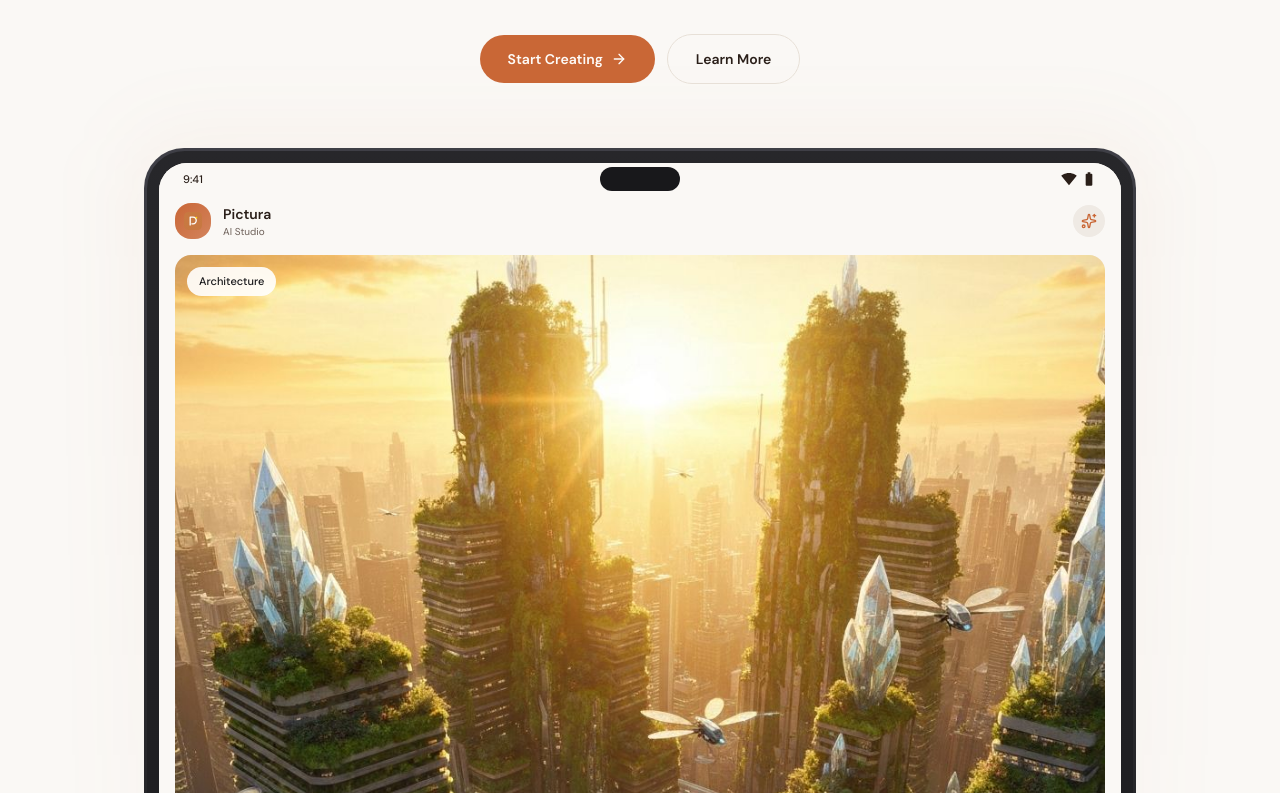
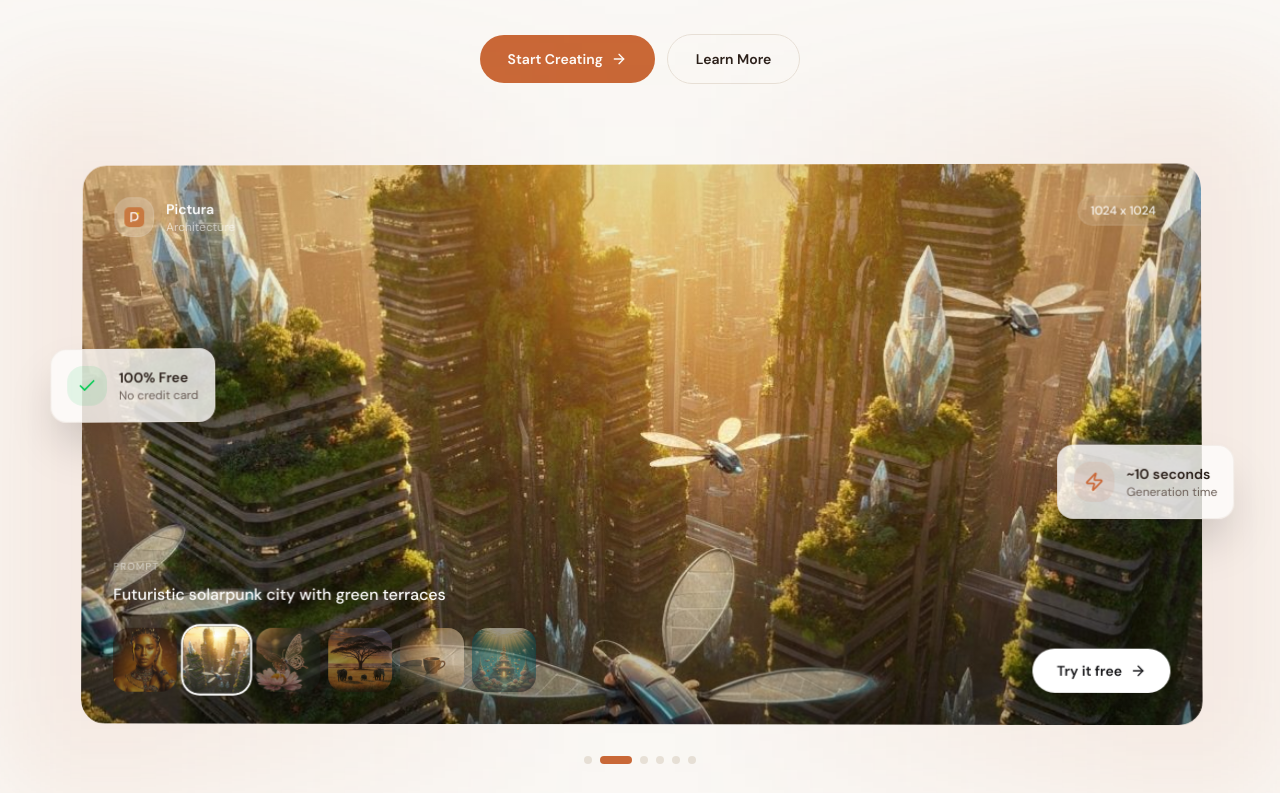
Before and after one commit to Picturaai/Picturaai, a Next.js app: page / in a window 1280 px wide. Shown: the part 427-1220 px from the top of the page. Built offline with nearby package versions, Linux system fonts and the light colour scheme; no server answers.

Commit message:
feat: redesign hero mockup with Apple-style floating display\n\nAdd elegant 3D animation, glassmorphic overlay, and floating stats.

```diff
--- a/components/pictura/landing.tsx
+++ b/components/pictura/landing.tsx
@@ -252,61 +252,40 @@ export function Landing() {
             </motion.div>
           </div>
 
-          {/* Premium Device Mockup - Apple/Samsung style */}
+          {/* Floating Image Showcase - Apple style */}
           <motion.div
-            initial={{ opacity: 0, y: 30 }}
+            initial={{ opacity: 0, y: 50 }}
             animate={{ opacity: 1, y: 0 }}
-            transition={{ duration: 0.8, delay: 0.4, ease: [0.16, 1, 0.3, 1] }}
-            className="mx-auto mt-16 max-w-5xl px-4"
+            transition={{ duration: 1, delay: 0.35, ease: [0.16, 1, 0.3, 1] }}
+            className="relative mx-auto mt-20 max-w-6xl"
+            style={{ perspective: '2000px' }}
           >
-            {/* Device frame */}
-            <div className="relative">
-              {/* Outer device bezel */}
-              <div className="rounded-[2.5rem] bg-gradient-to-b from-zinc-700 via-zinc-800 to-zinc-900 p-[3px] dark:from-zinc-600 dark:via-zinc-700 dark:to-zinc-800">
-                <div className="rounded-[2.35rem] bg-gradient-to-b from-zinc-800 to-zinc-900 p-3 dark:from-zinc-700 dark:to-zinc-800">
-                  {/* Screen */}
-                  <div className="rounded-[1.75rem] bg-background overflow-hidden">
-                    {/* Status bar */}
-                    <div className="flex items-center justify-between px-6 py-2 bg-background">
-                      <span className="text-[11px] font-medium text-foreground">9:41</span>
-                      <div className="absolute left-1/2 -translate-x-1/2 flex items-center gap-2">
-                        <div className="h-6 w-20 rounded-full bg-zinc-900 dark:bg-zinc-950" />
-                      </div>
-                      <div className="flex items-center gap-1">
-                        <svg className="h-4 w-4 text-foreground" fill="currentColor" viewBox="0 0 24 24"><path d="M12.01 21.49L23.64 7c-.45-.34-4.93-4-11.64-4C5.28 3 .81 6.66.36 7l11.63 14.49.01.01.01-.01z"/></svg>
-                        <svg className="h-4 w-4 text-foreground" fill="currentColor" viewBox="0 0 24 24"><path d="M15.67 4H14V2h-4v2H8.33C7.6 4 7 4.6 7 5.33v15.33C7 21.4 7.6 22 8.33 22h7.33c.74 0 1.34-.6 1.34-1.33V5.33C17 4.6 16.4 4 15.67 4z"/></svg>
-                      </div>
+            {/* Main floating card */}
+            <motion.div
+              className="relative mx-4"
+              animate={{
+                rotateX: [0, 1, 0, -1, 0],
+                rotateY: [0, -1, 0, 1, 0],
+              }}
+              transition={{ duration: 20, repeat: Infinity, ease: 'easeInOut' }}
+              style={{ transformStyle: 'preserve-3d' }}
+            >
+              {/* Ambient glow */}
+              <div className="absolute -inset-20 -z-20 opacity-60">
+                <div className="absolute inset-0 bg-gradient-to-r from-primary/20 via-transparent to-primary/20 blur-3xl" />
               </div>
 
-                    {/* App content */}
-                    <div className="px-4 pb-6 pt-2">
-                      {/* App header */}
-                      <div className="flex items-center justify-between mb-4">
-                        <div className="flex items-center gap-3">
-                          <div className="h-9 w-9 rounded-xl bg-gradient-to-br from-primary to-primary/80 flex items-center justify-center">
-                            <PicturaIcon size={18} className="text-white" />
-                          </div>
-                          <div>
-                            <p className="text-sm font-semibold text-foreground">Pictura</p>
-                            <p className="text-[10px] text-muted-foreground">AI Studio</p>
-                          </div>
-                        </div>
-                        <div className="flex items-center gap-2">
-                          <div className="h-8 w-8 rounded-full bg-secondary flex items-center justify-center">
-                            <Sparkles className="h-4 w-4 text-primary" />
-                          </div>
-                        </div>
-                      </div>
-
-                      {/* Main image area */}
-                      <div className="relative aspect-square rounded-2xl overflow-hidden bg-secondary/50 mb-4">
+              {/* Main image container */}
+              <div className="relative rounded-3xl overflow-hidden">
+                {/* The beautiful image */}
+                <div className="relative aspect-[16/10] md:aspect-[2/1] overflow-hidden rounded-3xl">
                   <AnimatePresence mode="wait">
                     <motion.div
                       key={activeImage}
-                            initial={{ opacity: 0, scale: 1.05 }}
+                      initial={{ opacity: 0, scale: 1.1 }}
                       animate={{ opacity: 1, scale: 1 }}
-                            exit={{ opacity: 0, scale: 0.95 }}
-                            transition={{ duration: 0.5, ease: [0.16, 1, 0.3, 1] }}
+                      exit={{ opacity: 0, scale: 1.05 }}
+                      transition={{ duration: 0.8, ease: [0.16, 1, 0.3, 1] }}
                       className="absolute inset-0"
                     >
                       <Image
@@ -314,100 +293,147 @@ export function Landing() {
                         alt={showcaseImages[activeImage].label}
                         fill
                         className="object-cover"
-                              sizes="600px"
+                        sizes="(max-width: 768px) 100vw, 1200px"
                         priority
                       />
+                      {/* Subtle vignette */}
+                      <div className="absolute inset-0 bg-gradient-to-t from-black/30 via-transparent to-black/10" />
                     </motion.div>
                   </AnimatePresence>
 
-                        {/* Floating label */}
-                        <div className="absolute top-3 left-3">
-                          <AnimatePresence mode="wait">
-                            <motion.span
-                              key={activeImage}
-                              initial={{ opacity: 0, y: -8 }}
-                              animate={{ opacity: 1, y: 0 }}
-                              exit={{ opacity: 0, y: 8 }}
-                              className="inline-flex items-center gap-1.5 rounded-full bg-white/90 dark:bg-black/70 backdrop-blur-md px-3 py-1.5 text-[11px] font-medium text-zinc-900 dark:text-white"
+                  {/* Elegant overlay UI */}
+                  <div className="absolute inset-0 flex flex-col justify-between p-6 md:p-8">
+                    {/* Top bar */}
+                    <div className="flex items-start justify-between">
+                      <motion.div
+                        key={`label-${activeImage}`}
+                        initial={{ opacity: 0, x: -20 }}
+                        animate={{ opacity: 1, x: 0 }}
+                        transition={{ delay: 0.2 }}
+                        className="flex items-center gap-3"
                       >
-                              {showcaseImages[activeImage].label}
-                            </motion.span>
-                          </AnimatePresence>
+                        <div className="h-10 w-10 rounded-2xl bg-white/20 backdrop-blur-xl flex items-center justify-center border border-white/10">
+                          <PicturaIcon size={20} className="text-white" />
+                        </div>
+                        <div>
+                          <p className="text-white font-semibold text-sm">Pictura</p>
+                          <p className="text-white/60 text-xs">{showcaseImages[activeImage].label}</p>
+                        </div>
+                      </motion.div>
+
+                      <div className="flex items-center gap-2">
+                        <span className="px-3 py-1.5 rounded-full bg-white/10 backdrop-blur-xl text-white/90 text-xs font-medium border border-white/10">
+                          1024 x 1024
+                        </span>
                       </div>
                     </div>
 
-                      {/* Prompt display */}
-                      <div className="rounded-2xl bg-secondary/50 p-4 mb-4">
-                        <div className="flex items-start gap-3">
-                          <div className="h-8 w-8 rounded-full bg-primary/10 flex items-center justify-center flex-shrink-0 mt-0.5">
-                            <svg className="h-4 w-4 text-primary" fill="none" viewBox="0 0 24 24" stroke="currentColor"><path strokeLinecap="round" strokeLinejoin="round" strokeWidth={2} d="M15.232 5.232l3.536 3.536m-2.036-5.036a2.5 2.5 0 113.536 3.536L6.5 21.036H3v-3.572L16.732 3.732z" /></svg>
-                          </div>
-                          <div className="flex-1 min-w-0">
-                            <p className="text-[10px] font-medium text-muted-foreground uppercase tracking-wider mb-1">Prompt</p>
-                            <AnimatePresence mode="wait">
-                              <motion.p
-                                key={activeImage}
-                                initial={{ opacity: 0 }}
-                                animate={{ opacity: 1 }}
-                                exit={{ opacity: 0 }}
-                                className="text-sm text-foreground leading-relaxed"
+                    {/* Bottom bar */}
+                    <div>
+                      {/* Prompt */}
+                      <motion.div
+                        key={`prompt-${activeImage}`}
+                        initial={{ opacity: 0, y: 20 }}
+                        animate={{ opacity: 1, y: 0 }}
+                        transition={{ delay: 0.3 }}
+                        className="mb-5"
                       >
+                        <p className="text-white/50 text-[10px] font-medium uppercase tracking-widest mb-2">Prompt</p>
+                        <p className="text-white text-sm md:text-base font-medium leading-relaxed max-w-2xl">
                           {showcaseImages[activeImage].prompt.replace(/"/g, '')}
-                              </motion.p>
-                            </AnimatePresence>
-                          </div>
-                        </div>
-                      </div>
+                        </p>
+                      </motion.div>
 
-                      {/* Action bar */}
-                      <div className="flex items-center justify-between">
+                      {/* Controls */}
+                      <div className="flex items-end justify-between gap-4">
+                        {/* Thumbnails */}
                         <div className="flex gap-2">
-                          {showcaseImages.slice(0, 4).map((img, i) => (
+                          {showcaseImages.map((img, i) => (
                             <button
                               key={i}
                               onClick={() => setActiveImage(i)}
-                              className={`relative h-11 w-11 rounded-xl overflow-hidden transition-all ${
+                              className="group relative"
+                            >
+                              <div className={`relative h-14 w-14 md:h-16 md:w-16 rounded-xl overflow-hidden transition-all duration-300 ${
                                 i === activeImage
-                                  ? 'ring-2 ring-primary'
-                                  : 'opacity-50 hover:opacity-100'
-                              }`}
-                            >
-                              <Image src={img.src} alt="" fill className="object-cover" sizes="44px" />
+                                  ? 'ring-2 ring-white scale-105'
+                                  : 'opacity-50 hover:opacity-90 hover:scale-105'
+                              }`}>
+                                <Image src={img.src} alt="" fill className="object-cover" sizes="64px" />
+                                {i === activeImage && (
+                                  <div className="absolute inset-0 bg-white/10" />
+                                )}
+                              </div>
                             </button>
                           ))}
                         </div>
-                        <button className="h-11 rounded-full bg-primary px-6 text-sm font-semibold text-primary-foreground">
-                          Generate
-                        </button>
-                      </div>
-                    </div>
 
-                    {/* Home indicator */}
-                    <div className="flex justify-center pb-2">
-                      <div className="h-1 w-32 rounded-full bg-foreground/20" />
+                        {/* CTA */}
+                        <Link
+                          href="/studio"
+                          className="flex items-center gap-2 px-6 py-3 rounded-full bg-white text-zinc-900 text-sm font-semibold transition-all hover:scale-105 hover:bg-white/90"
+                        >
+                          Try it free
+                          <ArrowRight className="h-4 w-4" />
+                        </Link>
                       </div>
                     </div>
                   </div>
                 </div>
 
-              {/* Subtle reflection */}
-              <div className="absolute -inset-4 -z-10 rounded-[3rem] bg-gradient-to-b from-primary/5 to-transparent blur-2xl" />
+                {/* Bottom reflection effect */}
+                <div className="absolute -bottom-px left-0 right-0 h-px bg-gradient-to-r from-transparent via-white/20 to-transparent" />
               </div>
 
-            {/* Stats row */}
-            <div className="mt-12 grid grid-cols-3 gap-4 max-w-md mx-auto">
-              <div className="text-center">
-                <p className="text-2xl font-semibold text-foreground">Free</p>
-                <p className="text-xs text-muted-foreground mt-0.5">Forever</p>
+              {/* Floating side elements */}
+              <motion.div
+                className="absolute -left-8 top-1/3 hidden lg:block"
+                animate={{ y: [0, -15, 0], rotate: [0, -2, 0] }}
+                transition={{ duration: 6, repeat: Infinity, ease: 'easeInOut' }}
+              >
+                <div className="rounded-2xl bg-card/80 backdrop-blur-xl border border-border/50 p-4 shadow-2xl">
+                  <div className="flex items-center gap-3">
+                    <div className="h-10 w-10 rounded-xl bg-green-500/10 flex items-center justify-center">
+                      <Check className="h-5 w-5 text-green-500" />
                     </div>
-              <div className="text-center border-x border-border/50">
-                <p className="text-2xl font-semibold text-foreground">10s</p>
-                <p className="text-xs text-muted-foreground mt-0.5">Generation</p>
+                    <div>
+                      <p className="text-sm font-semibold text-foreground">100% Free</p>
+                      <p className="text-xs text-muted-foreground">No credit card</p>
                     </div>
-              <div className="text-center">
-                <p className="text-2xl font-semibold text-foreground">HD</p>
-                <p className="text-xs text-muted-foreground mt-0.5">Quality</p>
                   </div>
+                </div>
+              </motion.div>
+
+              <motion.div
+                className="absolute -right-8 top-1/2 hidden lg:block"
+                animate={{ y: [0, 15, 0], rotate: [0, 2, 0] }}
+                transition={{ duration: 7, repeat: Infinity, ease: 'easeInOut', delay: 0.5 }}
+              >
+                <div className="rounded-2xl bg-card/80 backdrop-blur-xl border border-border/50 p-4 shadow-2xl">
+                  <div className="flex items-center gap-3">
+                    <div className="h-10 w-10 rounded-xl bg-primary/10 flex items-center justify-center">
+                      <Zap className="h-5 w-5 text-primary" />
+                    </div>
+                    <div>
+                      <p className="text-sm font-semibold text-foreground">~10 seconds</p>
+                      <p className="text-xs text-muted-foreground">Generation time</p>
+                    </div>
+                  </div>
+                </div>
+              </motion.div>
+            </motion.div>
+
+            {/* Progress dots */}
+            <div className="flex justify-center gap-2 mt-8">
+              {showcaseImages.map((_, i) => (
+                <button
+                  key={i}
+                  onClick={() => setActiveImage(i)}
+                  className={`h-2 rounded-full transition-all duration-300 ${
+                    i === activeImage ? 'w-8 bg-primary' : 'w-2 bg-border hover:bg-muted-foreground/50'
+                  }`}
+                />
+              ))}
             </div>
           </motion.div>
         </div>
```
Lines whose indentation alone changed are shown as unchanged.
